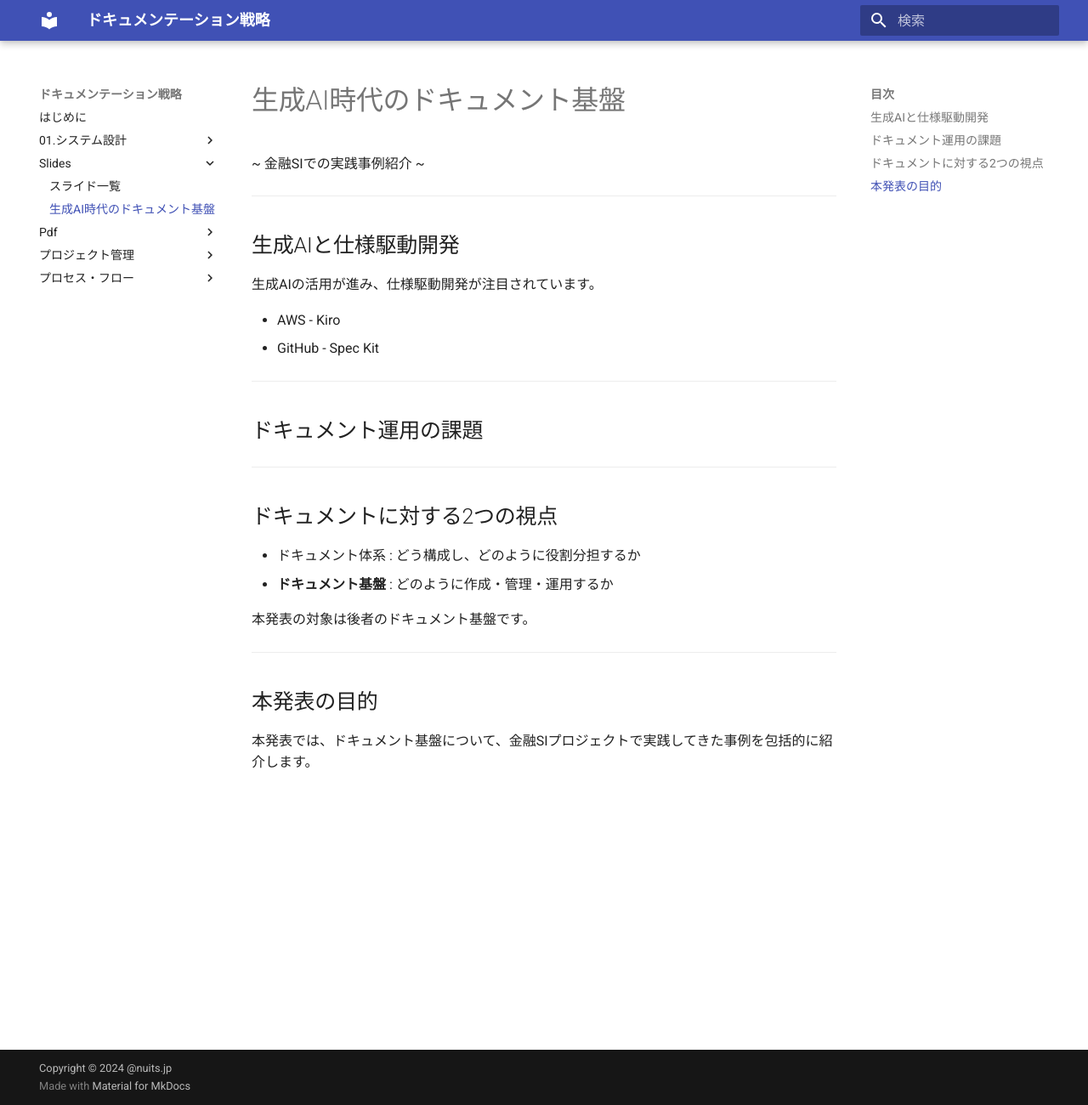
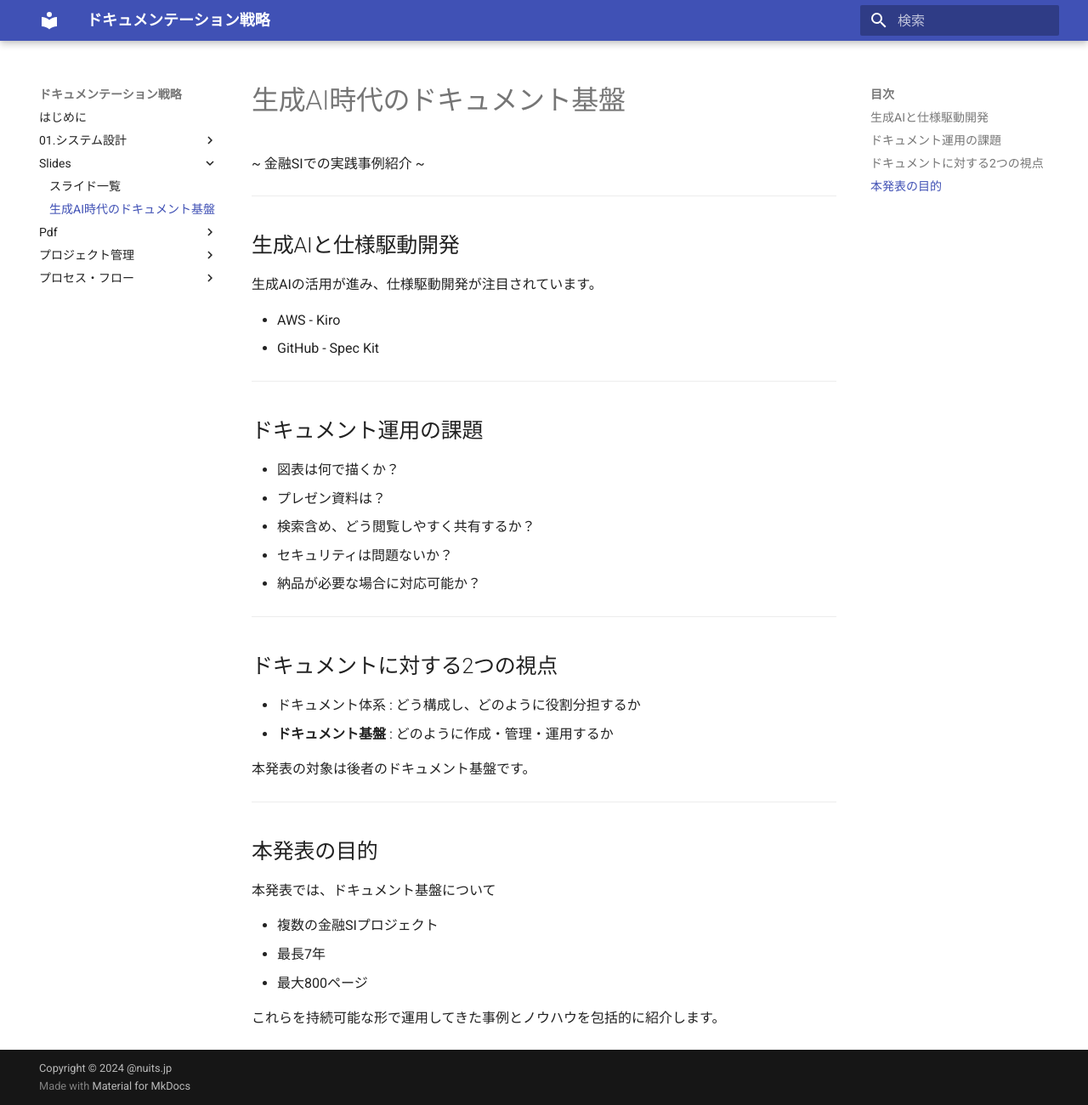
Before and after one commit to nuitsjp/DocumentationStrategy, an MkDocs documentation site: the page built from docs/Slides/genai-documentation-infrastructure.md, in a window 1280 px wide and 1300 px high. Shown: the whole window at 85% size. Built offline with MkDocs 1.6.1 and Material for MkDocs 9.7.7, drawn with Linux system fonts in a browser that asks for light colours.

Commit message:
docs: ドキュメント運用の課題セクションを更新し、発表の目的を明確化

```diff
--- a/docs/Slides/genai-documentation-infrastructure.md
+++ b/docs/Slides/genai-documentation-infrastructure.md
@@ -19,6 +19,12 @@ marp: true
 
 ## ドキュメント運用の課題
 
+- 図表は何で描くか？
+- プレゼン資料は？
+- 検索含め、どう閲覧しやすく共有するか？
+- セキュリティは問題ないか？
+- 納品が必要な場合に対応可能か？
+
 ---
 
 ## ドキュメントに対する2つの視点
@@ -32,4 +38,10 @@ marp: true
 
 ## 本発表の目的
 
-本発表では、ドキュメント基盤について、金融SIプロジェクトで実践してきた事例を包括的に紹介します。
+本発表では、ドキュメント基盤について
+
+- 複数の金融SIプロジェクト
+- 最長7年
+- 最大800ページ
+
+これらを持続可能な形で運用してきた事例とノウハウを包括的に紹介します。
```
